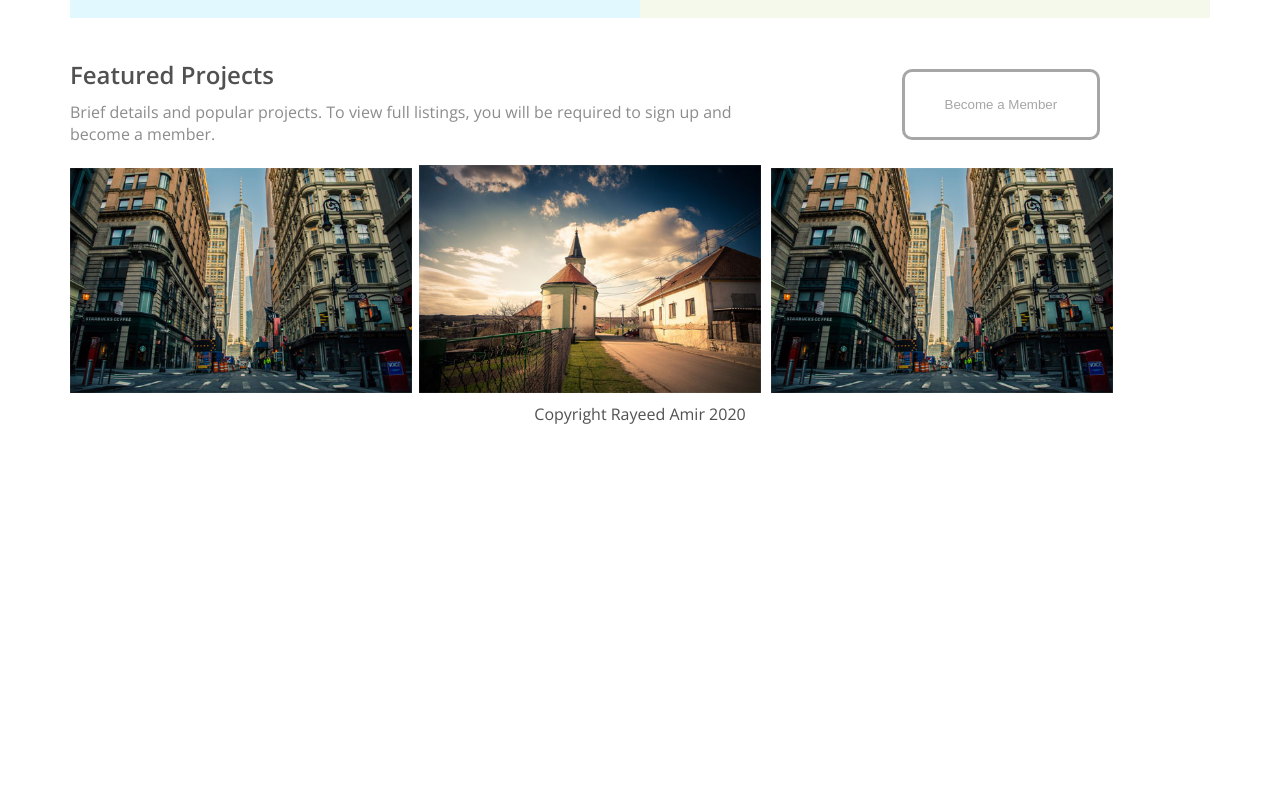
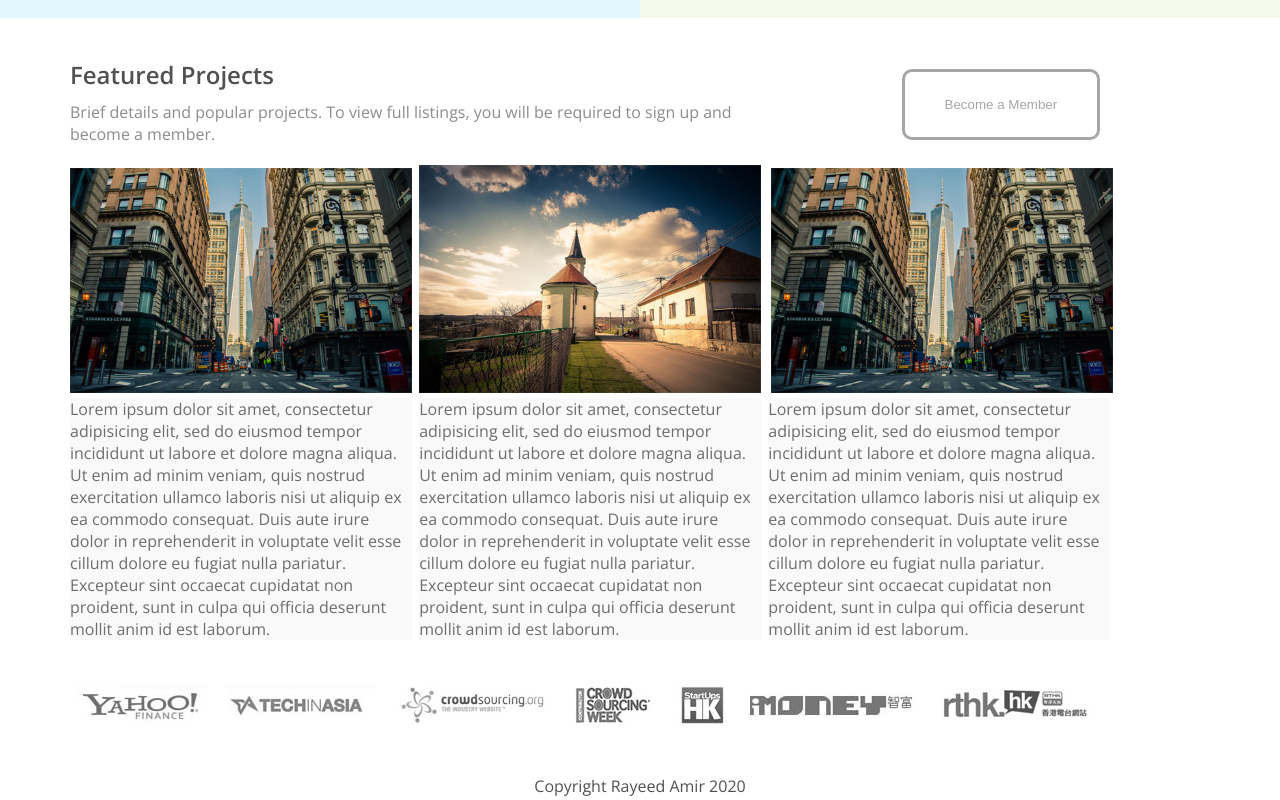
Before and after one commit to Rayeed747/exampsd, a plain HTML site: page index.html in a window 1280 px wide. Shown: the part 1670-2470 px from the top of the page. Before the commit the page ends 2098 px from the top, so only its background shows below. Drawn offline with nearby package versions, Linux system fonts and the light colour scheme.

Commit message:
Update index.html

```diff
--- a/index.html
+++ b/index.html
@@ -55,7 +55,7 @@
 		</div>
 	</section>
 	<section class="pb">
-		<div class="container">
+
 			<div class="prop">
 				<div class="im"><img src="properties.png"></div>
 
@@ -71,7 +71,7 @@
 				<button type="button" class="bbtn">Submit a Project</button>
 			</div>
 
-		</div>
+
 	</section>
 	<section class="projects">
 		<div class="container">
@@ -93,14 +93,37 @@
 			<div class="items">
 			<div class="i1">
 				<img src="p1.jpg">
+				<p>Lorem ipsum dolor sit amet, consectetur adipisicing elit, sed do eiusmod
+				tempor incididunt ut labore et dolore magna aliqua. Ut enim ad minim veniam,
+				quis nostrud exercitation ullamco laboris nisi ut aliquip ex ea commodo
+				consequat. Duis aute irure dolor in reprehenderit in voluptate velit esse
+				cillum dolore eu fugiat nulla pariatur. Excepteur sint occaecat cupidatat non
+				proident, sunt in culpa qui officia deserunt mollit anim id est laborum.</p>
 			</div>
 			<div class="i2">
 				<img src="p2.jpg">
+				<p>Lorem ipsum dolor sit amet, consectetur adipisicing elit, sed do eiusmod
+				tempor incididunt ut labore et dolore magna aliqua. Ut enim ad minim veniam,
+				quis nostrud exercitation ullamco laboris nisi ut aliquip ex ea commodo
+				consequat. Duis aute irure dolor in reprehenderit in voluptate velit esse
+				cillum dolore eu fugiat nulla pariatur. Excepteur sint occaecat cupidatat non
+				proident, sunt in culpa qui officia deserunt mollit anim id est laborum.</p>
 			</div>
 			<div class="i3">
 				<img src="p3.jpg">
+				<p>Lorem ipsum dolor sit amet, consectetur adipisicing elit, sed do eiusmod
+				tempor incididunt ut labore et dolore magna aliqua. Ut enim ad minim veniam,
+				quis nostrud exercitation ullamco laboris nisi ut aliquip ex ea commodo
+				consequat. Duis aute irure dolor in reprehenderit in voluptate velit esse
+				cillum dolore eu fugiat nulla pariatur. Excepteur sint occaecat cupidatat non
+				proident, sunt in culpa qui officia deserunt mollit anim id est laborum.</p>
 			</div>
 		</div>
+		</div>
+	</section>
+	<section class="ads">
+		<div class="container">
+			<img src="ad.jpg">
 		</div>
 	</section>
 	<footer>
```
